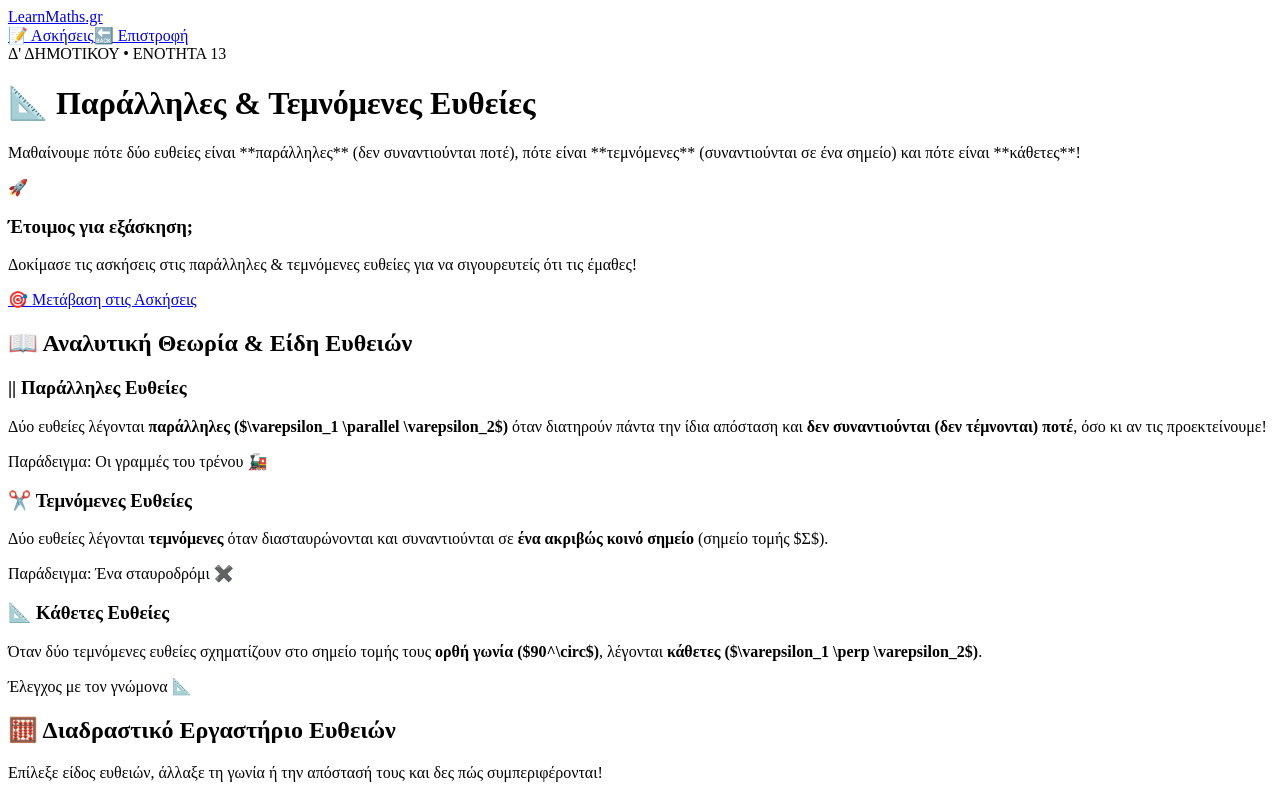
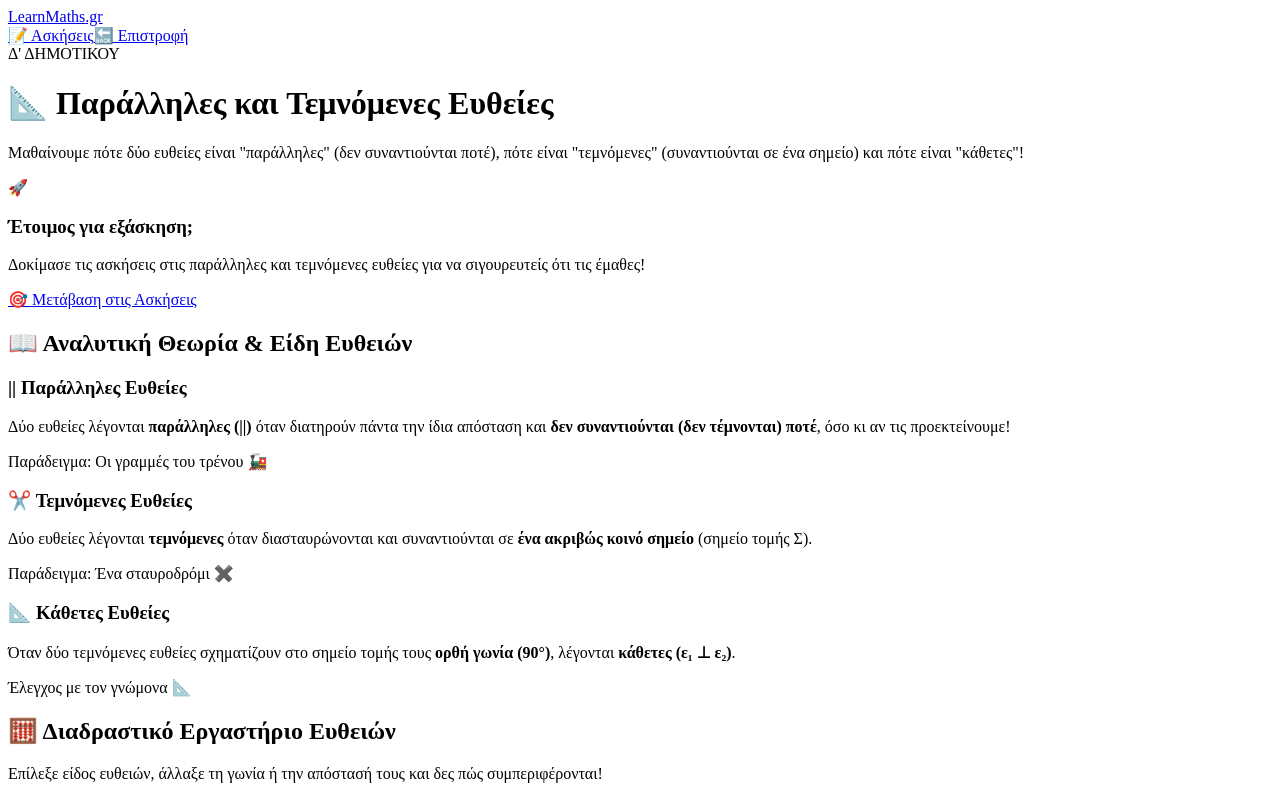
Before and after one commit to gkrimpas-lab/learn-maths-2026, a Next.js app: page /d-dimotikou/13-paralliles in a window 1280 px wide. Shown: the top 796 px of the page. Built offline with nearby package versions, Linux system fonts and the light colour scheme.

Commit message:
Update 13-paralliles.js

```diff
--- a/pages/d-dimotikou/13-paralliles.js
+++ b/pages/d-dimotikou/13-paralliles.js
@@ -41,7 +41,7 @@ export default function ParallilesTheoryPage() {
   return (
     <div className="min-h-screen bg-gray-50 text-gray-800 font-sans flex flex-col justify-between">
       <Head>
-        <title>📐 Παράλληλες & Τεμνόμενες Ευθείες - LearnMaths.gr</title>
+        <title>📐 Παράλληλες και Τεμνόμενες Ευθείες - LearnMaths.gr</title>
         <script src="https://cdn.tailwindcss.com"></script>
       </Head>
 
@@ -71,13 +71,13 @@ export default function ParallilesTheoryPage() {
             <div className="relative z-10 grid grid-cols-1 md:grid-cols-3 gap-6 items-center">
               <div className="md:col-span-2 space-y-3">
                 <span className="bg-white/20 text-white text-xs font-black uppercase px-3 py-1 rounded-full tracking-wider">
-                  Δ' ΔΗΜΟΤΙΚΟΥ • ΕΝΟΤΗΤΑ 13
+                  Δ' ΔΗΜΟΤΙΚΟΥ
                 </span>
                 <h1 className="text-3xl lg:text-4xl font-black tracking-tight">
-                  📐 Παράλληλες & Τεμνόμενες Ευθείες
+                  📐 Παράλληλες και Τεμνόμενες Ευθείες
                 </h1>
                 <p className="text-blue-100 text-base lg:text-lg leading-relaxed">
-                  Μαθαίνουμε πότε δύο ευθείες είναι **παράλληλες** (δεν συναντιούνται ποτέ), πότε είναι **τεμνόμενες** (συναντιούνται σε ένα σημείο) και πότε είναι **κάθετες**!
+                  Μαθαίνουμε πότε δύο ευθείες είναι "παράλληλες" (δεν συναντιούνται ποτέ), πότε είναι "τεμνόμενες" (συναντιούνται σε ένα σημείο) και πότε είναι "κάθετες"!
                 </p>
               </div>
 
@@ -85,7 +85,7 @@ export default function ParallilesTheoryPage() {
               <div className="bg-white/10 backdrop-blur-md p-5 rounded-2xl border border-white/20 text-center space-y-3 shadow-lg">
                 <div className="text-3xl">🚀</div>
                 <h3 className="font-extrabold text-white text-lg">Έτοιμος για εξάσκηση;</h3>
-                <p className="text-xs text-blue-100">Δοκίμασε τις ασκήσεις στις παράλληλες & τεμνόμενες ευθείες για να σιγουρευτείς ότι τις έμαθες!</p>
+                <p className="text-xs text-blue-100">Δοκίμασε τις ασκήσεις στις παράλληλες και τεμνόμενες ευθείες για να σιγουρευτείς ότι τις έμαθες!</p>
                 <Link
                   href="/d-dimotikou/13-paralliles-ask"
                   className="inline-block w-full bg-amber-400 hover:bg-amber-500 text-gray-900 font-black py-3 px-4 rounded-xl shadow-md transition transform hover:-translate-y-0.5 text-sm"
@@ -112,7 +112,7 @@ export default function ParallilesTheoryPage() {
                   <span>||</span> Παράλληλες Ευθείες
                 </h3>
                 <p className="text-xs md:text-sm text-gray-700 leading-relaxed">
-                  Δύο ευθείες λέγονται <strong>παράλληλες ($\varepsilon_1 \parallel \varepsilon_2$)</strong> όταν διατηρούν πάντα την ίδια απόσταση και <strong>δεν συναντιούνται (δεν τέμνονται) ποτέ</strong>, όσο κι αν τις προεκτείνουμε!
+                  Δύο ευθείες λέγονται <strong>παράλληλες (||)</strong> όταν διατηρούν πάντα την ίδια απόσταση και <strong>δεν συναντιούνται (δεν τέμνονται) ποτέ</strong>, όσο κι αν τις προεκτείνουμε!
                 </p>
                 <div className="bg-white p-2.5 rounded-xl border border-blue-100 text-xs font-mono font-bold text-blue-800 text-center">
                   Παράδειγμα: Οι γραμμές του τρένου 🚂
@@ -125,7 +125,7 @@ export default function ParallilesTheoryPage() {
                   <span>✂️</span> Τεμνόμενες Ευθείες
                 </h3>
                 <p className="text-xs md:text-sm text-gray-700 leading-relaxed">
-                  Δύο ευθείες λέγονται <strong>τεμνόμενες</strong> όταν διασταυρώνονται και συναντιούνται σε <strong>ένα ακριβώς κοινό σημείο</strong> (σημείο τομής $Σ$).
+                  Δύο ευθείες λέγονται <strong>τεμνόμενες</strong> όταν διασταυρώνονται και συναντιούνται σε <strong>ένα ακριβώς κοινό σημείο</strong> (σημείο τομής Σ).
                 </p>
                 <div className="bg-white p-2.5 rounded-xl border border-purple-100 text-xs font-mono font-bold text-purple-800 text-center">
                   Παράδειγμα: Ένα σταυροδρόμι ✖️
@@ -138,7 +138,7 @@ export default function ParallilesTheoryPage() {
                   <span>📐</span> Κάθετες Ευθείες
                 </h3>
                 <p className="text-xs md:text-sm text-gray-700 leading-relaxed">
-                  Όταν δύο τεμνόμενες ευθείες σχηματίζουν στο σημείο τομής τους <strong>ορθή γωνία ($90^\circ$)</strong>, λέγονται <strong>κάθετες ($\varepsilon_1 \perp \varepsilon_2$)</strong>.
+                  Όταν δύο τεμνόμενες ευθείες σχηματίζουν στο σημείο τομής τους <strong>ορθή γωνία (90°)</strong>, λέγονται <strong>κάθετες (ε₁ ⊥ ε₂)</strong>.
                 </p>
                 <div className="bg-white p-2.5 rounded-xl border border-emerald-100 text-xs font-mono font-bold text-emerald-800 text-center">
                   Έλεγχος με τον γνώμονα 📐
@@ -196,7 +196,7 @@ export default function ParallilesTheoryPage() {
                 <>
                   <div>
                     <label className="block text-xs font-black uppercase text-gray-500 mb-1">
-                      Απόσταση Ευθειών: <span className="text-blue-600 font-mono text-base font-black">{distance} px</span>
+                      Αποσταση Ευθειων: <span className="text-blue-600 font-mono text-base font-black">{distance} px</span>
                     </label>
                     <input
                       type="range"
@@ -209,7 +209,7 @@ export default function ParallilesTheoryPage() {
                   </div>
                   <div>
                     <label className="block text-xs font-black uppercase text-gray-500 mb-1">
-                      Γωνία Κλίσης: <span className="text-blue-600 font-mono text-base font-black">{angle}°</span>
+                      Γωνια Κλισης: <span className="text-blue-600 font-mono text-base font-black">{angle}°</span>
                     </label>
                     <input
                       type="range"
@@ -224,7 +224,7 @@ export default function ParallilesTheoryPage() {
               ) : lineType === 'intersecting' ? (
                 <div className="md:col-span-2">
                   <label className="block text-xs font-black uppercase text-gray-500 mb-1">
-                    Γωνία Διασταύρωσης: <span className="text-purple-600 font-mono text-base font-black">{angle}°</span>
+                    Γωνια Διασταυρωσης: <span className="text-purple-600 font-mono text-base font-black">{angle}°</span>
                   </label>
                   <input
                     type="range"
@@ -338,7 +338,7 @@ export default function ParallilesTheoryPage() {
               {/* ΕΠΕΞΗΓΗΣΗ ΣΤΗΝ ΟΘΟΝΗ */}
               <div className="text-center space-y-1">
                 <span className="text-xs font-black uppercase text-slate-400 block">
-                  {lineType === 'parallel' ? 'Παράλληλες Ευθείες (ε₁ ∥ ε₂)' : lineType === 'intersecting' ? 'Τεμνόμενες Ευθείες' : 'Κάθετες Ευθείες (ε₁ ⊥ ε₂)'}
+                  {lineType === 'parallel' ? 'Παραλληλες Ευθειες (ε₁ ∥ ε₂)' : lineType === 'intersecting' ? 'Τεμνομενες Ευθειες' : 'Καθετες Ευθειες (ε₁ ⊥ ε₂)'}
                 </span>
                 <p className="text-sm font-bold text-white">
                   {lineType === 'parallel'
```
